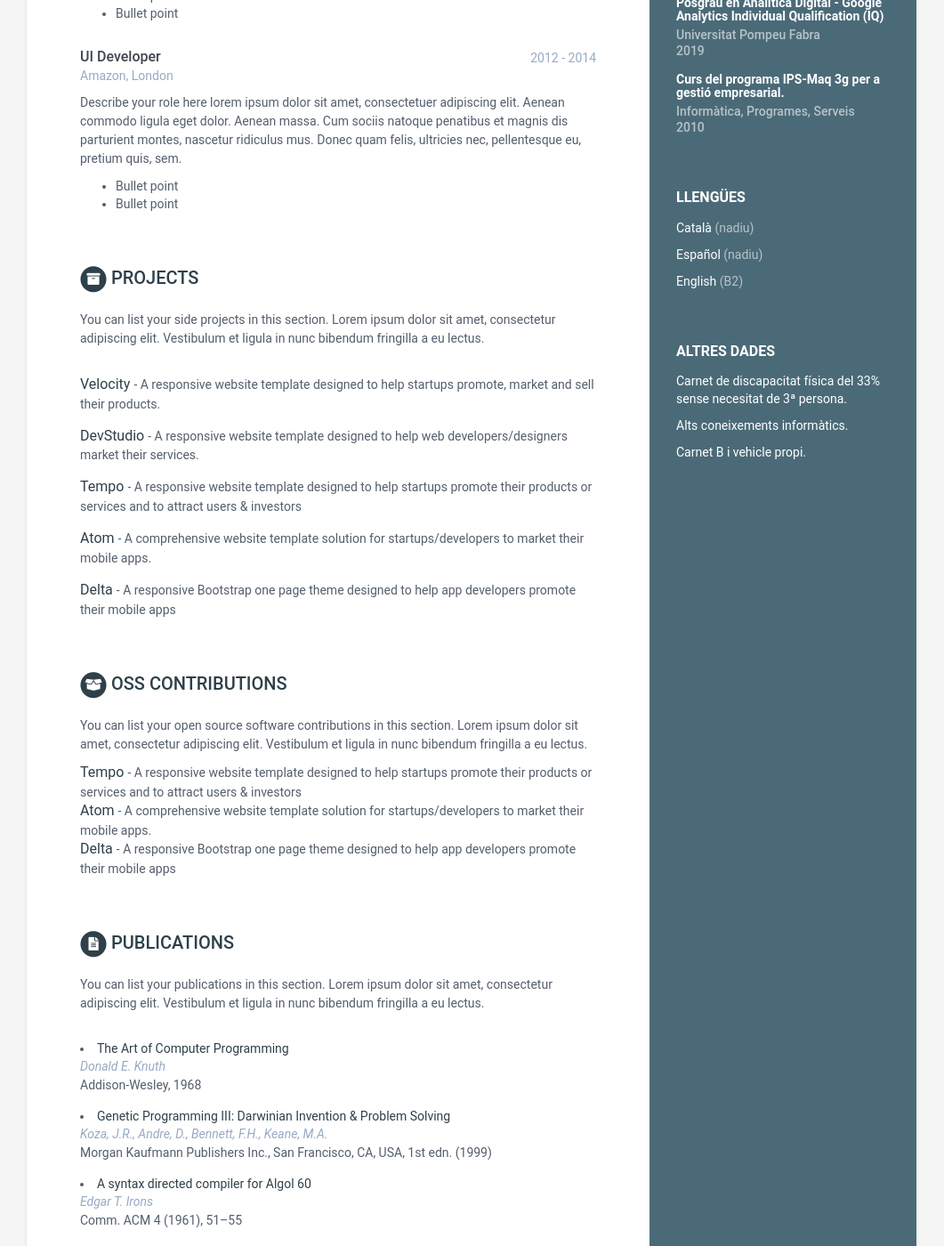
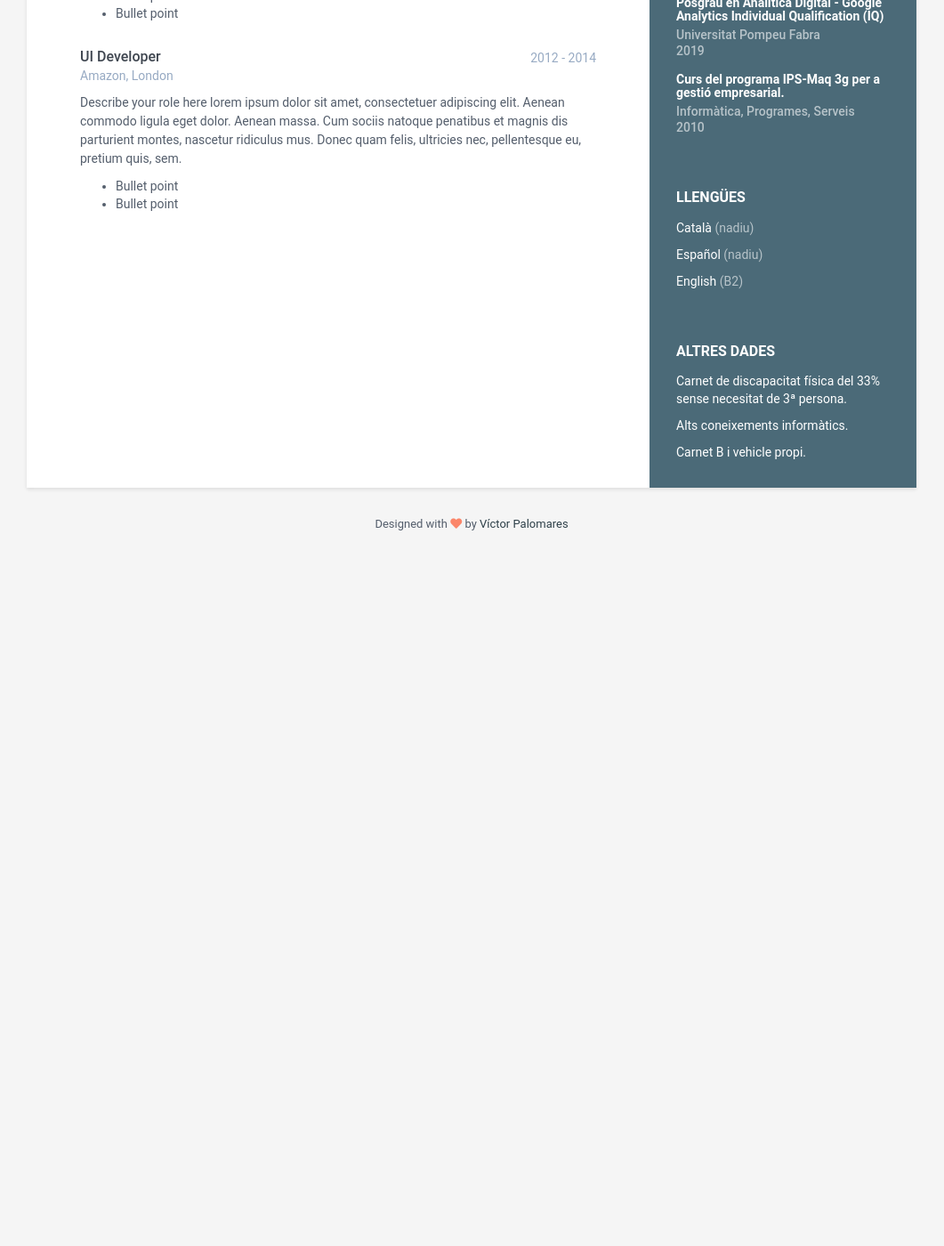
Before and after one commit to vpalomares/cv, a Jekyll site: the page built from index.html, in a window 1280 px wide and 1400 px high, scrolled down 769 px. Shown: the whole window at 89% size, without its empty margins (110-1171 px from the left). Built offline with Jekyll 4.4.1, drawn with Linux system fonts in a browser that asks for light colours; after the commit the page ends 1399 px from its top, so only the background shows below that; some of the changed text lies outside the part shown.

Commit message:
Update data.yml

```diff
--- a/_data/data.yml
+++ b/_data/data.yml
@@ -61,7 +61,7 @@ education:
         university: Informàtica, Programes, Serveis
         time: 2010
 experiences:
-    title: Experiences
+    title: Experiència laboral
     info:
       - role: Lead Developer
         time: 2015 - Present
@@ -100,95 +100,6 @@ experiences:
           pellentesque eu, pretium quis, sem.
             - Bullet point
             - Bullet point
-projects:
-    title: Projects
-    intro: >
-      You can list your side projects in this
-      section. Lorem ipsum dolor sit amet, consectetur adipiscing elit.
-      Vestibulum et ligula in nunc bibendum fringilla a eu lectus.
-    assignments:
-      - title: Velocity
-        link: "#hook"
-        tagline: "A responsive website template designed to help startups promote, market and sell their products."
-
-      - title: DevStudio
-        link: "#"
-        tagline: "A responsive website template designed to help web developers/designers market their services."
-
-      - title: Tempo
-        link: "#"
-        tagline: "A responsive website template designed to help startups promote their products or services and to attract users &amp; investors"
-
-      - title: Atom
-        link: "#"
-        tagline: "A comprehensive website template solution for startups/developers to market their mobile apps."
-
-      - title: Delta
-        link: "#"
-        tagline: "A responsive Bootstrap one page theme designed to help app developers promote their mobile apps"
-
-oss:
-    title: OSS Contributions
-    intro: >
-      You can list your open source software contributions in this
-      section. Lorem ipsum dolor sit amet, consectetur adipiscing elit.
-      Vestibulum et ligula in nunc bibendum fringilla a eu lectus.
-    contributions:
-      - title: Tempo
-        link: "#"
-        tagline: "A responsive website template designed to help startups promote their products or services and to attract users &amp; investors"
-
-      - title: Atom
-        link: "#"
-        tagline: "A comprehensive website template solution for startups/developers to market their mobile apps."
-
-      - title: Delta
-        link: "#"
-        tagline: "A responsive Bootstrap one page theme designed to help app developers promote their mobile apps"
-
-publications:
-    title: Publications
-    intro: |
-      You can list your publications in this section. Lorem ipsum dolor sit
-      amet, consectetur adipiscing elit. Vestibulum et ligula in nunc
-      bibendum fringilla a eu lectus.
-    papers:
-      - title: The Art of Computer Programming
-        link: "#"
-        authors: Donald E. Knuth
-        conference: Addison-Wesley, 1968
-
-      - title: "Genetic Programming III: Darwinian Invention &amp; Problem Solving"
-        link: "#"
-        authors: Koza, J.R., Andre, D., Bennett, F.H., Keane, M.A.
-        conference: "Morgan Kaufmann Publishers Inc., San Francisco, CA, USA, 1st edn. (1999)"
-
-      - title: A syntax directed compiler for Algol 60
-        link: "#"
-        authors: Edgar T. Irons
-        conference: "Comm. ACM 4 (1961), 51–55"
-
-skills:
-    title: Skills &amp; Proficiency
-
-    toolset:
-      - name: Python & Django
-        level: 98%
-
-      - name: Javascript & jQuery
-        level: 98%
-
-      - name: Angular
-        level: 98%
-
-      - name: HTML5 & CSS
-        level: 95%
-
-      - name: Ruby on Rails
-        level: 85%
-
-      - name: Sketch & Photoshop
-        level: 60%
 
 footer: >
     Designed with <i class="fas fa-heart"></i> by <a href="http://github.com/governmundial" target="_blank" rel="nofollow">Víctor Palomares</a>
```
